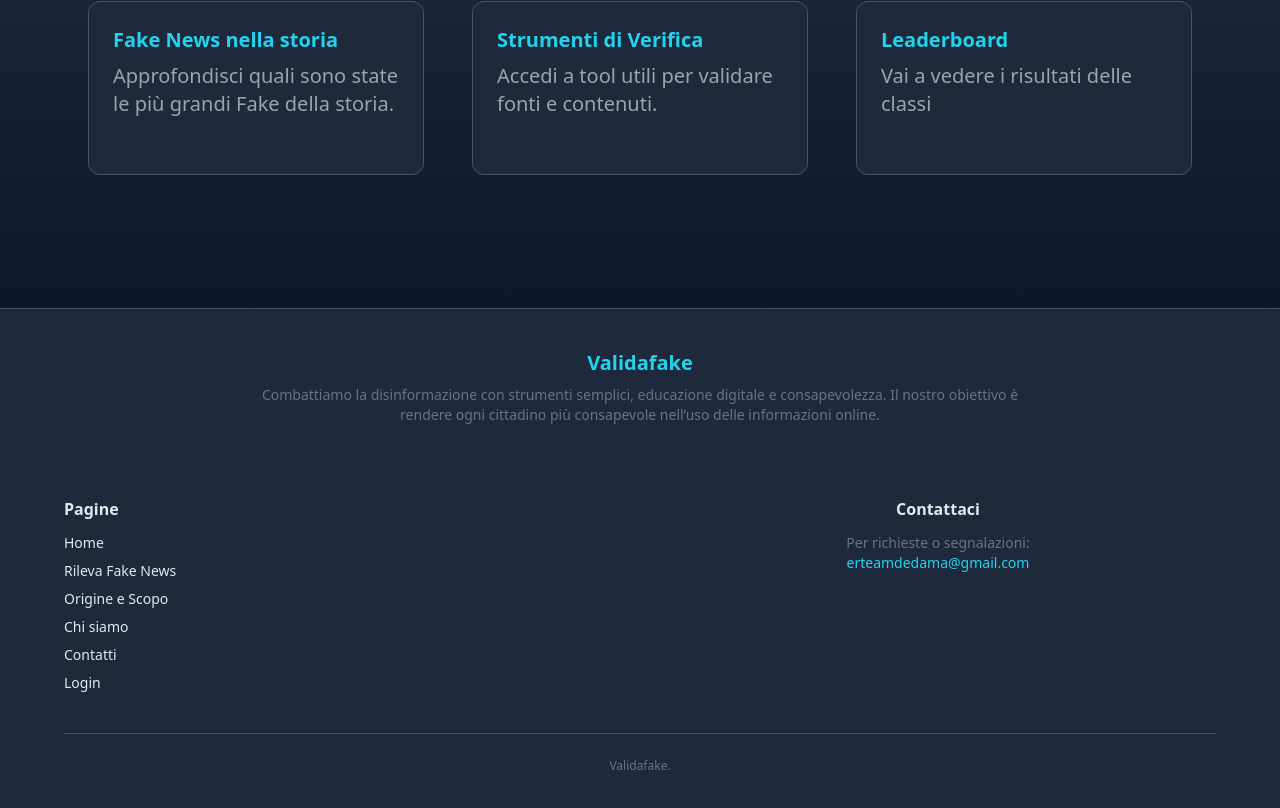
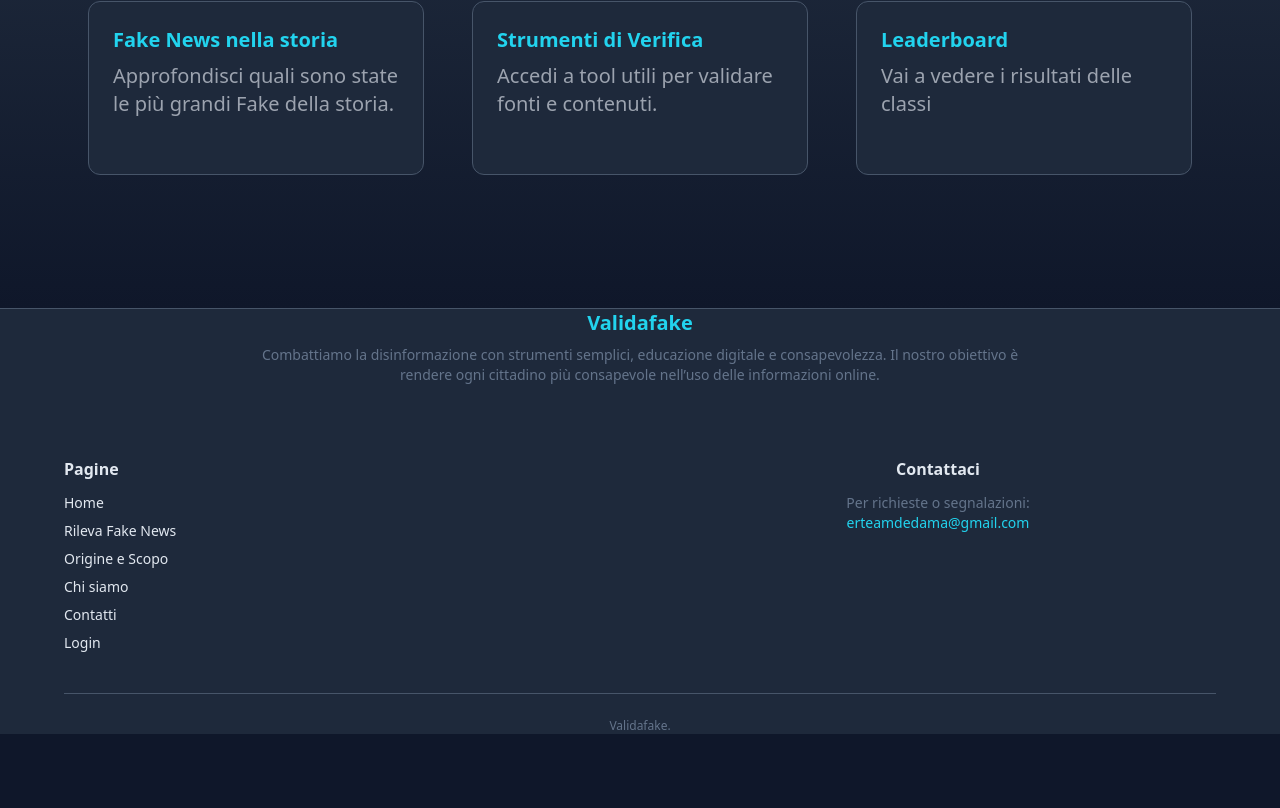
Before and after one commit to ErTeamDeDama/postgres-starter, a Next.js app: page / in a window 1280 px wide. Shown: the part 556-1364 px from the top of the page. After the commit the page ends 1290 px from the top, so only its background shows below. Built offline with nearby package versions, Linux system fonts and the light colour scheme.

Commit message:
Update Footer.tsx

```diff
--- a/components/Footer.tsx
+++ b/components/Footer.tsx
@@ -1,7 +1,7 @@
 import Link from "next/link";
 
 const Footer: React.FC = () => (
-  <footer className="bg-panelBackground text-lightText border-t border-borderDefault mt-auto py-10 px-6 mx-0 w-full">
+  <footer className="bg-panelBackground text-lightText border-t border-borderDefault mt-auto py-auto px-6 mx-0 w-full">
     <div className="max-w-6xl mx-auto flex flex-col items-center space-y-10">
 
       {/* Logo + descrizione */}
```
